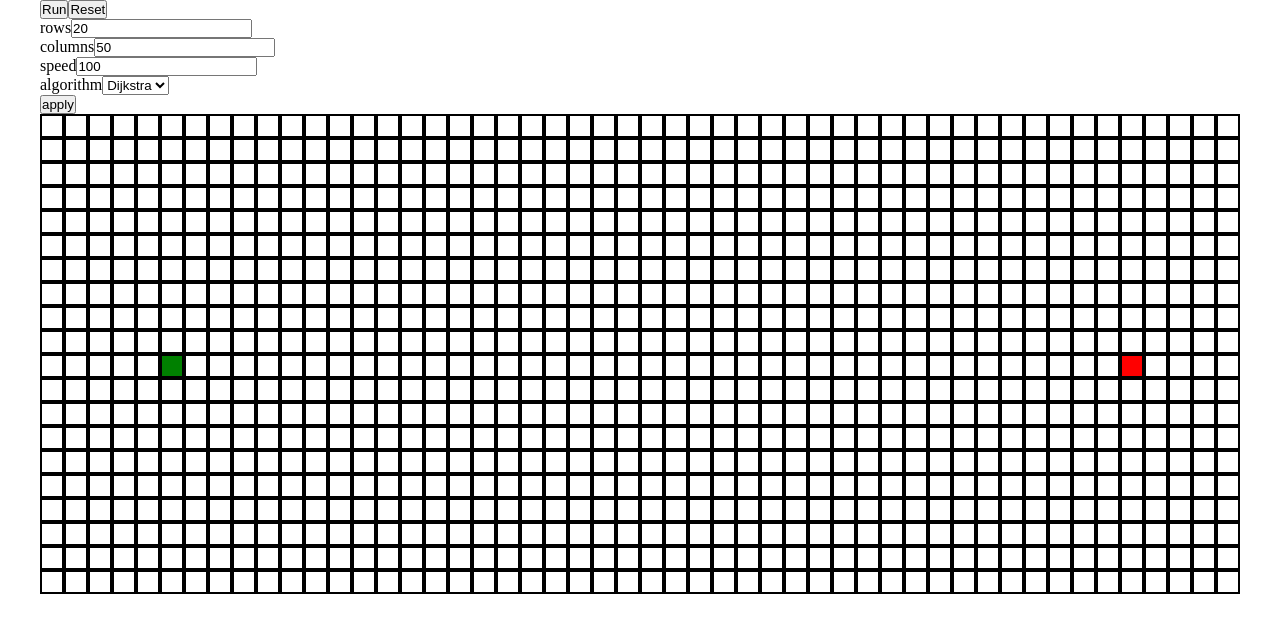
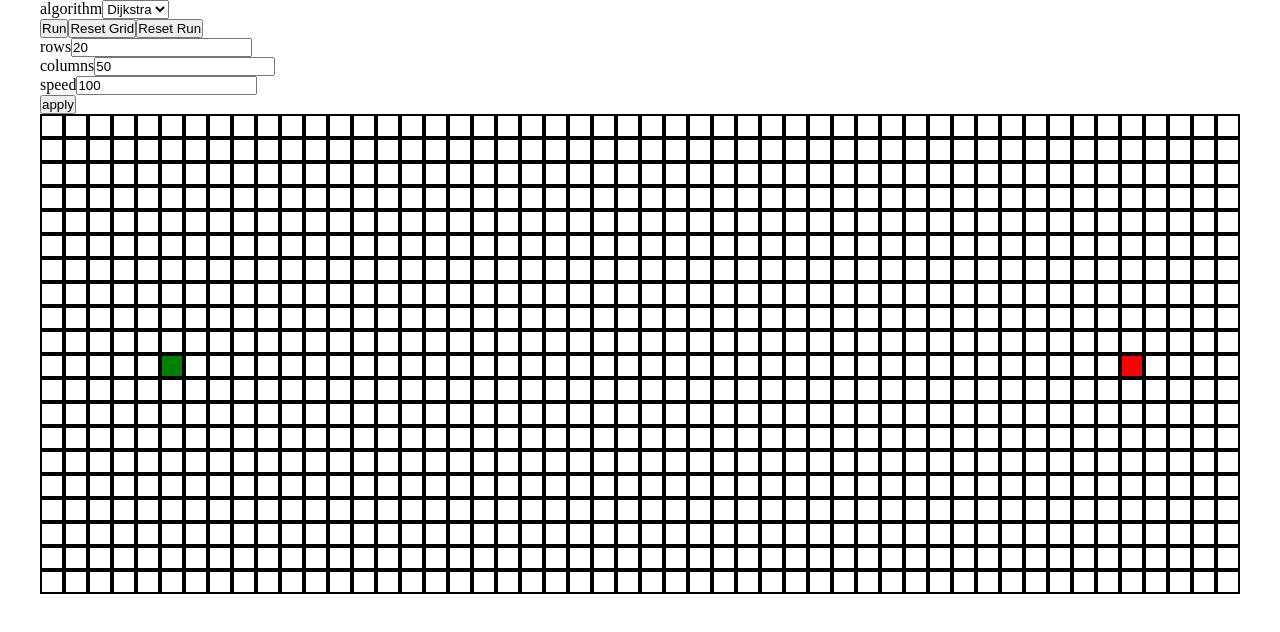
Before and after one commit to nick3point5/pathfinder, a React (Vite) app: page / in a window 1280 px wide. Shown: the top 632 px of the page. Built offline with nearby package versions, Linux system fonts and the light colour scheme.

Commit message:
reset run

```diff
--- a/src/components/Toolbar/FormInput/index.js
+++ /dev/null
@@ -1 +0,0 @@
-export { FormInput } from './FormInput';
--- a/src/components/Toolbar/FormInput/FormInput.jsx
+++ b/src/components/Toolbar/FormInputNumber/FormInputNumber.jsx
@@ -1,13 +1,13 @@
-import './FormInput.css';
+import './FormInputNumber.css';
 
-export function FormInput({label, value, setValue}) {
+export function FormInputNumber({label, value, setValue}) {
 	function handleInput(event, setValue) {
 		event.preventDefault()
 		const { value } = event.target
 		setValue(value)
 	}
   return (
-    <div className={`FormInput`}>
+    <div className={`FormInputNumber`}>
       	<label>{label}</label>
 				<input
 					type='number'
--- /dev/null
+++ b/src/components/Toolbar/FormInputNumber/index.js
@@ -0,0 +1 @@
+export { FormInputNumber } from './FormInputNumber';
--- a/src/components/Toolbar/Toolbar.jsx
+++ b/src/components/Toolbar/Toolbar.jsx
@@ -1,7 +1,7 @@
 import './Toolbar.css'
 import { useRef, useState } from 'react'
 import { algorithm, getPath, animateSearch, generateGrid } from '@/modules'
-import { FormInput, FormSelect } from '@/components'
+import { FormInputNumber, FormSelect } from '@/components'
 
 export function Toolbar({ grid, setGrid, isCalculated, start, end }) {
 	const [rows, setRows] = useState(20)
@@ -10,8 +10,9 @@ export function Toolbar({ grid, setGrid, isCalculated, start, end }) {
 	const [speed, setSpeed] = useState(100)
 	const timeouts = useRef([])
 
-	function runSearch() {
-		// console.log(startNode, endNode, grid, algorithmType)
+	function runSearch(event) {
+		event.preventDefault()
+		resetSearch(event)
 		const startNode = grid[start[0]][start[1]]
 		const endNode = grid[end[0]][end[1]]
 		console.log(start)
@@ -21,7 +22,8 @@ export function Toolbar({ grid, setGrid, isCalculated, start, end }) {
 		animateSearch(visitedOrder, pathOrder, timeouts, speed)
 	}
 
-	function resetGrid() {
+	function resetGrid(event) {
+		event.preventDefault()
 		while (!!timeouts.current.length) {
 			const timeout = timeouts.current.pop()
 			clearTimeout(timeout)
@@ -45,7 +47,8 @@ export function Toolbar({ grid, setGrid, isCalculated, start, end }) {
 		setGrid(freshGrid)
 	}
 
-	function resetSearch() {
+	function resetSearch(event) {
+		event.preventDefault()
 		while (!!timeouts.current.length) {
 			const timeout = timeouts.current.pop()
 			clearTimeout(timeout)
@@ -66,25 +69,26 @@ export function Toolbar({ grid, setGrid, isCalculated, start, end }) {
 		isCalculated.current = false
 	}
 
-	function handleApply(event) {
-		event.preventDefault()
-		resetGrid()
-	}
-	function handleInput(event, setValue) {
-		event.preventDefault()
-		const { value } = event.target
-		setValue(value)
-	}
+
 	return (
 		<div className={`Toolbar`}>
-			<button onClick={runSearch}>Run</button>
-			<button onClick={resetGrid}>Reset</button>
 			<form>
-				<FormInput label={'rows'} value={rows} setValue={setRows}/>
-				<FormInput label={'columns'} value={columns} setValue={setColumns}/>
-				<FormInput label={'speed'} value={speed} setValue={setSpeed}/>
-				<FormSelect label={'algorithm'} value={algorithmType} setValue={setAlgorithmType}/>
-				<button onClick={handleApply}>apply</button>
+				<FormSelect
+					label={'algorithm'}
+					value={algorithmType}
+					setValue={setAlgorithmType}
+				/>
+				<button onClick={runSearch}>Run</button>
+				<button onClick={resetGrid}>Reset Grid</button>
+				<button onClick={resetSearch}>Reset Run</button>
+			</form>
+
+			<form>
+				<FormInputNumber label={'rows'} value={rows} setValue={setRows} />
+				<FormInputNumber label={'columns'} value={columns} setValue={setColumns} />
+				<FormInputNumber label={'speed'} value={speed} setValue={setSpeed} />
+
+				<button onClick={resetGrid}>apply</button>
 			</form>
 		</div>
 	)
--- a/src/components/Toolbar/index.js
+++ b/src/components/Toolbar/index.js
@@ -1,4 +1,4 @@
 export { Toolbar } from './Toolbar';
 
-export * from './FormInput';
+export * from './FormInputNumber';
 export * from './FormSelect';
```
Also changed, not shown: src/components/Toolbar/FormInputNumber/FormInputNumber.css (renamed from src/components/Toolbar/FormInput/FormInput.css).
